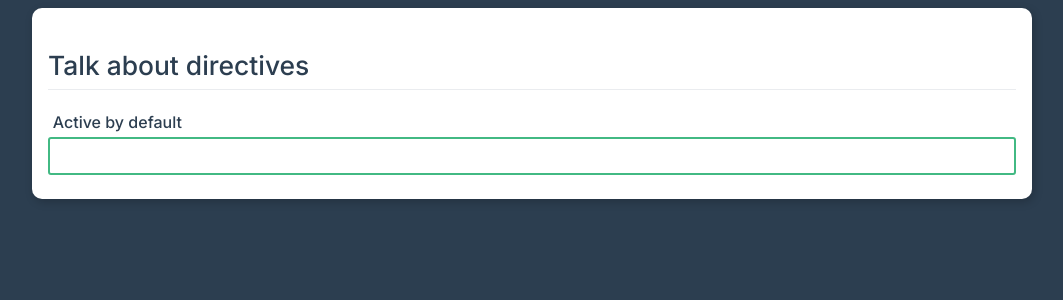
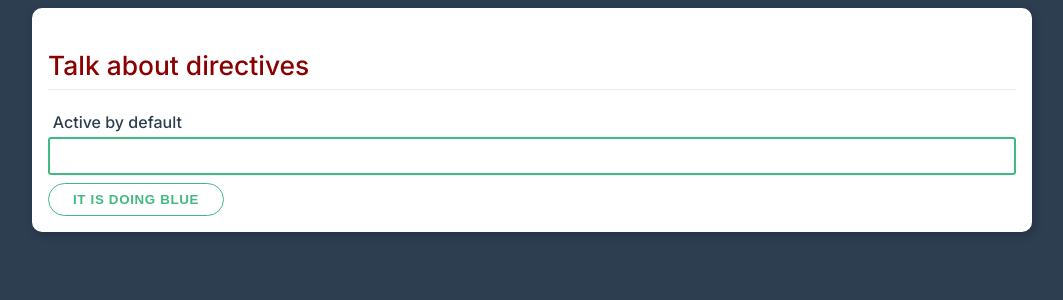
Before and after one commit to glushach/vue-bases, a Vue app in the folder vue-framework/: page / in a window 1280 px wide. Shown: the top 300 px of the page, without its empty margins (108-1171 px from the left). Built offline with nearby package versions, Linux system fonts and the light colour scheme.

Commit message:
feat: use lifecycle of directive

```diff
--- a/vue-framework/src/App.vue
+++ b/vue-framework/src/App.vue
@@ -1,12 +1,14 @@
 <template>
   <div class="container">
     <div class="card">
-      <h2>Talk about directives</h2>
+      <h2 v-color="myColor">Talk about directives</h2>
 
       <div class="form-control">
         <label for="inp">Active by default</label>
         <input v-focus type="text" id="inp">
       </div>
+
+      <button class="btn" @click="myColor = 'darkblue'">It is doing blue</button>
     </div>
   </div>
 </template>
@@ -15,10 +17,17 @@
 <script>
 
 import focusDirective from "./focusDirective";
+import colorDirective from "./colorDirective";
 
 export default {
+  data() {
+    return {
+      myColor: 'darkred'
+    }
+  },
   directives: {
-    focus: focusDirective
+    focus: focusDirective,
+    color: colorDirective
   }
 }
 </script>
--- /dev/null
+++ b/vue-framework/src/colorDirective.js
@@ -0,0 +1,19 @@
+export default {
+  mounted(el, binging) {
+    console.log(el)
+    console.log(binging)
+
+    el.style.color = binging.value;
+  },
+
+  updated(el, binging) {
+    console.log(el)
+    console.log(binging)
+
+    el.style.color = binging.value;
+  },
+
+  unmounted() {
+
+  }
+}
```
